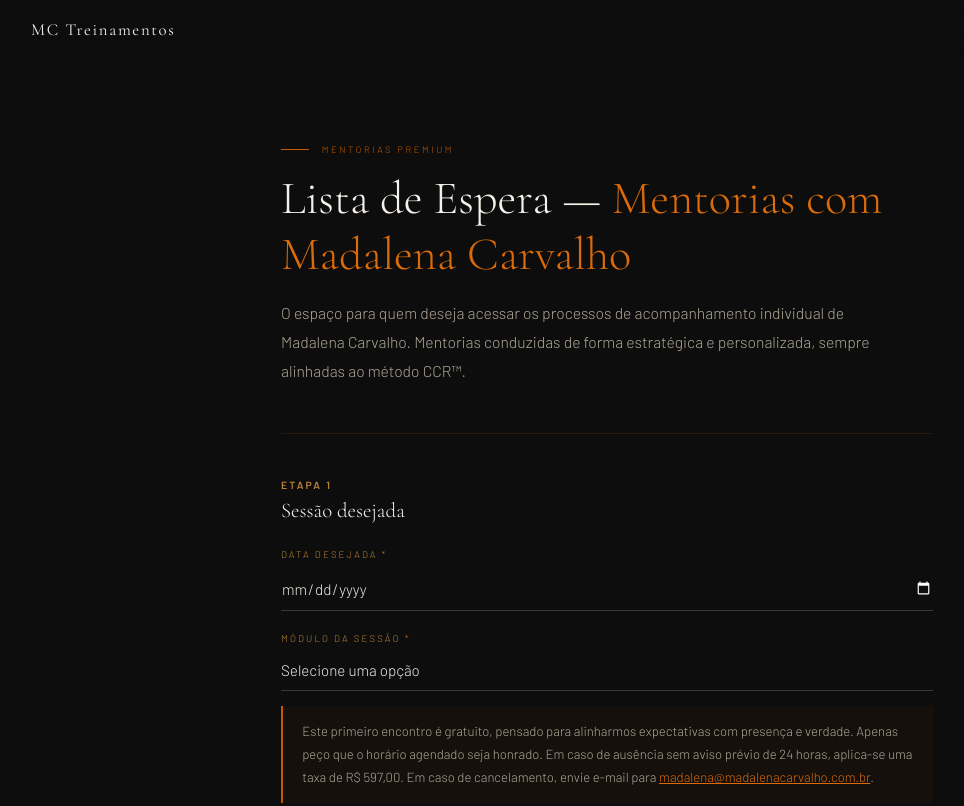
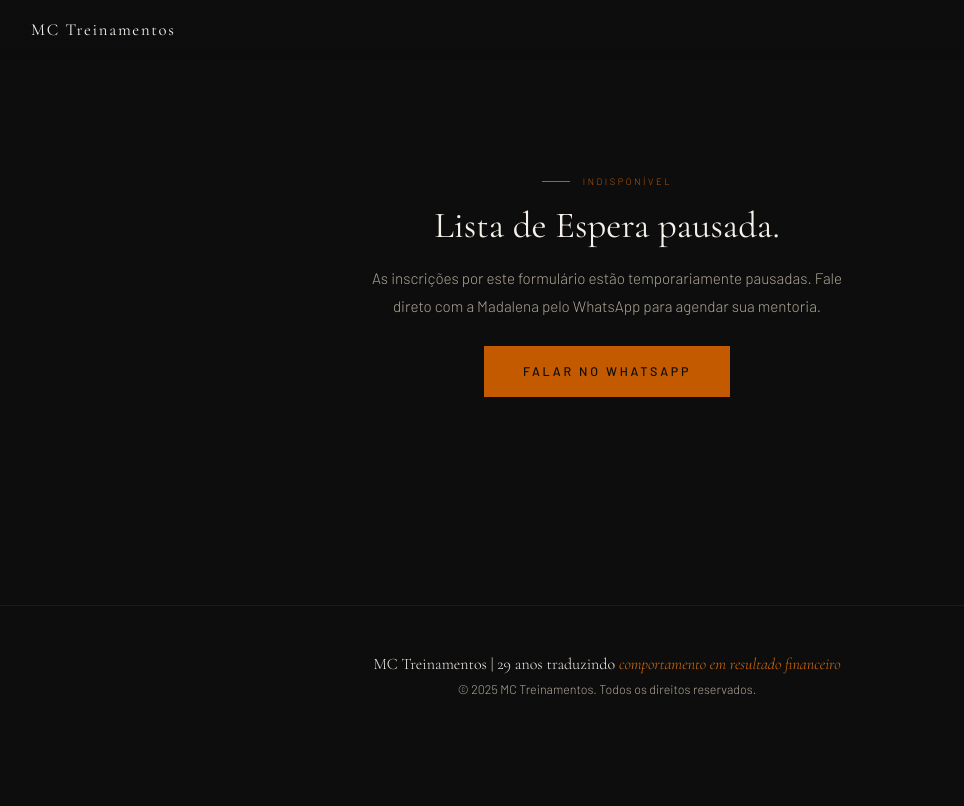
Before and after one commit to crisqua/MCVENDAS_HK, a plain HTML site: page lista-espera-mentorias.html in a window 1280 px wide. Shown: the top 806 px of the page, without its empty margins (33-997 px from the left). Drawn offline with nearby package versions, Linux system fonts and the light colour scheme.

Commit message:
Desativa formulário da Lista de Espera de Mentorias
O template do EmailJS (template_93ht59c) usado por esta página foi
reaproveitado para a nova página de Lideranca Sob Pressão. O card
de inscrição foi substituído por um aviso com CTA para WhatsApp, e
o envio via EmailJS foi neutralizado no JS para não disparar nada
mesmo se o form for reexibido sem querer.

Co-Authored-By: Claude Sonnet 5 <noreply@anthropic.com>

```diff
--- a/lista-espera-mentorias.html
+++ b/lista-espera-mentorias.html
@@ -145,6 +145,9 @@
   /* ── CONFIRMAÇÃO ── */
   #confirmed { display: none; text-align: center; padding: 2rem 0; animation: fadeUp .5s ease; }
   #confirmed.active { display: block; }
+  #formWrap { display: none; }
+  #unavailable { text-align: center; padding: 2rem 0; }
+  #unavailable .gate-btn { display: inline-block; width: auto; text-decoration: none; margin-top: 1.6rem; padding: 1.1rem 2.4rem; }
   @keyframes fadeUp { from { opacity: 0; transform: translateY(12px); } to { opacity: 1; transform: translateY(0); } }
   .confirmed-title {
     font-family: var(--serif); font-size: clamp(1.7rem, 3.5vw, 2.3rem);
@@ -251,6 +254,13 @@
     </form>
   </div>
 
+  <div id="unavailable">
+    <div class="eyebrow" style="justify-content:center;">Indisponível</div>
+    <div class="confirmed-title">Lista de Espera pausada.</div>
+    <p class="confirmed-text">As inscrições por este formulário estão temporariamente pausadas. Fale direto com a Madalena pelo WhatsApp para agendar sua mentoria.</p>
+    <a href="https://wa.me/5511994176450?text=Ol%C3%A1!%20Quero%20entrar%20na%20Lista%20de%20Espera%20das%20Mentorias." target="_blank" class="gate-btn">Falar no WhatsApp</a>
+  </div>
+
   <div id="confirmed">
     <div class="eyebrow" style="justify-content:center;">Recebido</div>
     <div class="confirmed-title">Você está na Lista de Espera.</div>
@@ -299,9 +309,13 @@
     document.getElementById('submitBtn').disabled = !formIsValid();
   }
 
-  /* ── Envio ── */
+  /* ── Envio ──
+     Desativado: template_93ht59c (EmailJS) foi reaproveitado para a página
+     de Liderança Sob Pressão. Reative só depois de criar um template próprio
+     para esta lista de espera. */
   document.getElementById('mentoriaForm').addEventListener('submit', function (e) {
     e.preventDefault();
+    return;
 
     if (!formIsValid()) {
       document.getElementById('formError').classList.add('show');
```
